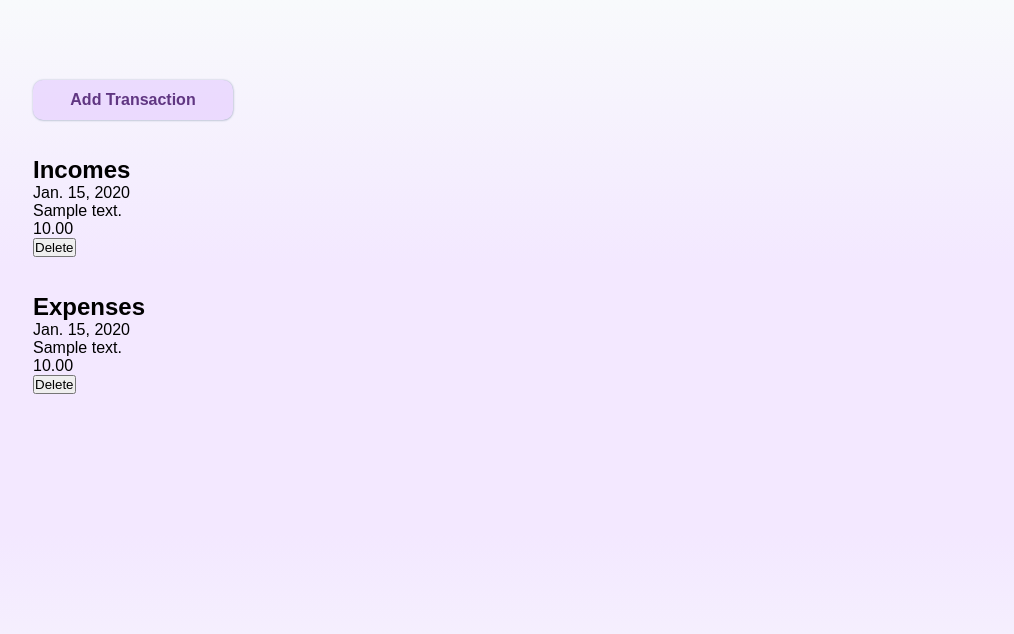
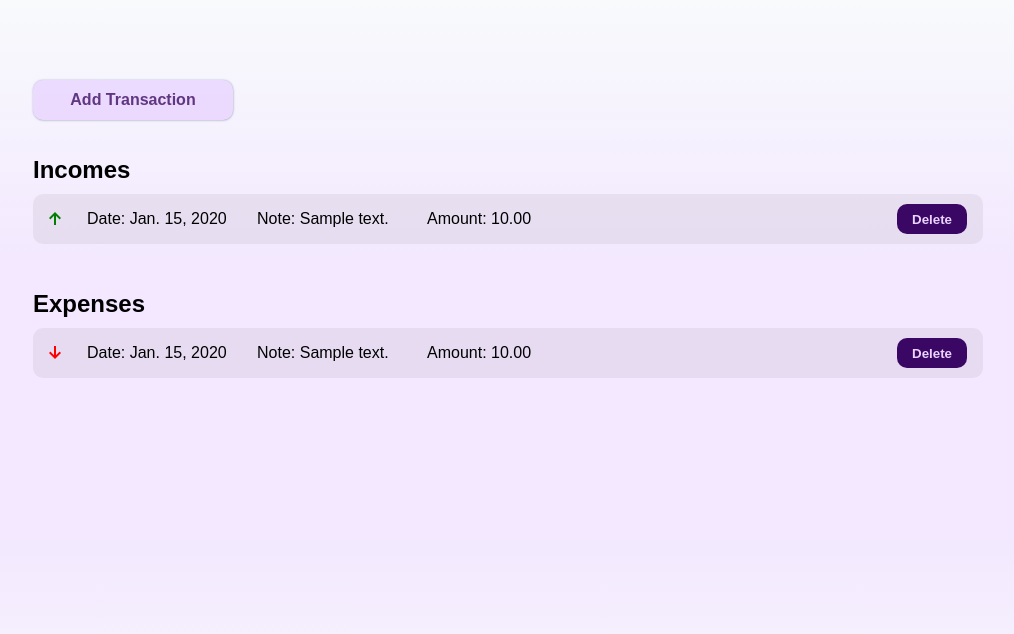
Before and after one commit to Karthik-9912/Expense-Tracker, a Django app: page /app/transaction/ in a window 1280 px wide. Shown: the top 634 px of the page, without its empty margins (157-1171 px from the left). Run offline with Django 5.2, Linux system fonts and the light colour scheme; a user stored in the database is signed in; tables that the repository leaves empty hold one stand-in row (values such as "Sample post").

Commit message:
transaction page updates

```diff
--- a/app/templates/transaction.html
+++ b/app/templates/transaction.html
@@ -6,6 +6,9 @@
     <meta name="viewport" content="width=device-width, initial-scale=1.0" />
     <title>Document</title>
     <link rel="stylesheet" href="{% static 'app/css/index.css' %}" />
+      <link href="https://fonts.googleapis.com/icon?family=Material+Icons" rel="stylesheet">
+  <link href="https://fonts.googleapis.com/icon?family=Material+Icons+Outlined" rel="stylesheet">
+  <link href="https://fonts.googleapis.com/css2?family=Material+Symbols+Outlined" rel="stylesheet">
   </head>
   <body>
     <section class="transaction-sec">
@@ -17,9 +20,9 @@
           <div class="category-sec">
             <label for="category">Category</label>
             <select name="category" id="category">
-                <option value="" disabled selected>--Select Category--</option>
-                <option value="expense">➖Expense</option>
-                <option value="income">➕Income</option>
+              <option value="" disabled selected>--Select Category--</option>
+              <option value="expense">➖Expense</option>
+              <option value="income">➕Income</option>
             </select>
           </div>
 
@@ -29,7 +32,12 @@
           </div>
           <div class="desc-sec">
             <label for="desc">Description</label>
-            <input type="text" name="desc" id="desc" placeholder="describe your bill" />
+            <input
+              type="text"
+              name="desc"
+              id="desc"
+              placeholder="describe your bill"
+            />
           </div>
           <div class="amount-sec">
             <label for="amt">Enter Amount</label>
@@ -43,17 +51,27 @@
 
       <h2>Incomes</h2>
       {% for i in data1 %}
-
       <form action="{% url 'delete1' i.id %}" method="post">
         {% csrf_token %}
 
-        <h4>{{i.income}}</h4>
-        <p>{{i.date}}</p>
-        <p>{{i.note}}</p>
-        <p>{{i.amount}}</p>
-        <button type="submit" onclick="return confirm('Are you sure You want delete this?');" >Delete
-        </button>
+        <div class="income-data-container">
+          <!-- <h4>{{i.income_type}}</h4> -->
 
+          <span class="arrow-upward-alt material-symbols-outlined">
+            arrow_upward_alt
+          </span>
+
+          <p>Date: {{i.date}}</p>
+          <p>Note: {{i.note}}</p>
+          <p>Amount: {{i.amount}}</p>
+          <button
+            class="inc-dlt-btn"
+            type="submit"
+            onclick="return confirm('Are you sure You want delete this?');"
+          >
+            Delete
+          </button>
+        </div>
       </form>
 
       {% empty %}
@@ -67,12 +85,20 @@
       <form action="{% url 'delete2' e.id %}" method="post">
         {% csrf_token %}
 
-        <h4>{{e.expense}}</h4>
-        <p>{{e.date}}</p>
-        <p>{{e.note}}</p>
-        <p>{{e.amount}}</p>
-        <button type="submit" onclick="return confirm('Are you sure you want to delete?');">Delete
-      </button>
+        <div class="expense-data-cotainer">
+          <!-- <h4>{{e.expense_type}}</h4> -->
+          <span class="arrow-downward-alt material-symbols-outlined"> arrow_downward_alt </span>
+          <p>Date: {{e.date}}</p>
+          <p>Note: {{e.note}}</p>
+          <p>Amount: {{e.amount}}</p>
+          <button
+            class="exp-dlt-btn"
+            type="submit"
+            onclick="return confirm('Are you sure you want to delete?');"
+          >
+            Delete
+          </button>
+        </div>
       </form>
 
       {% empty %}
```
